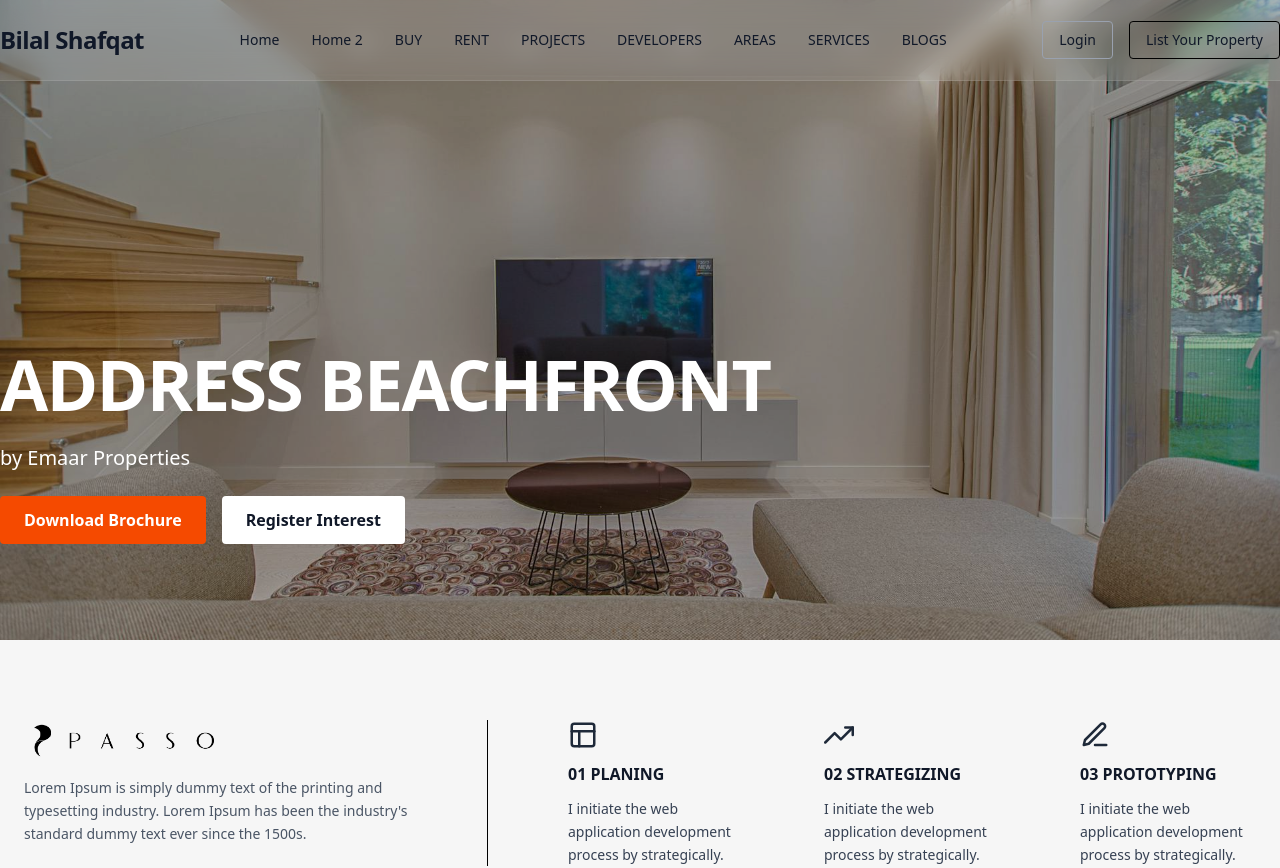
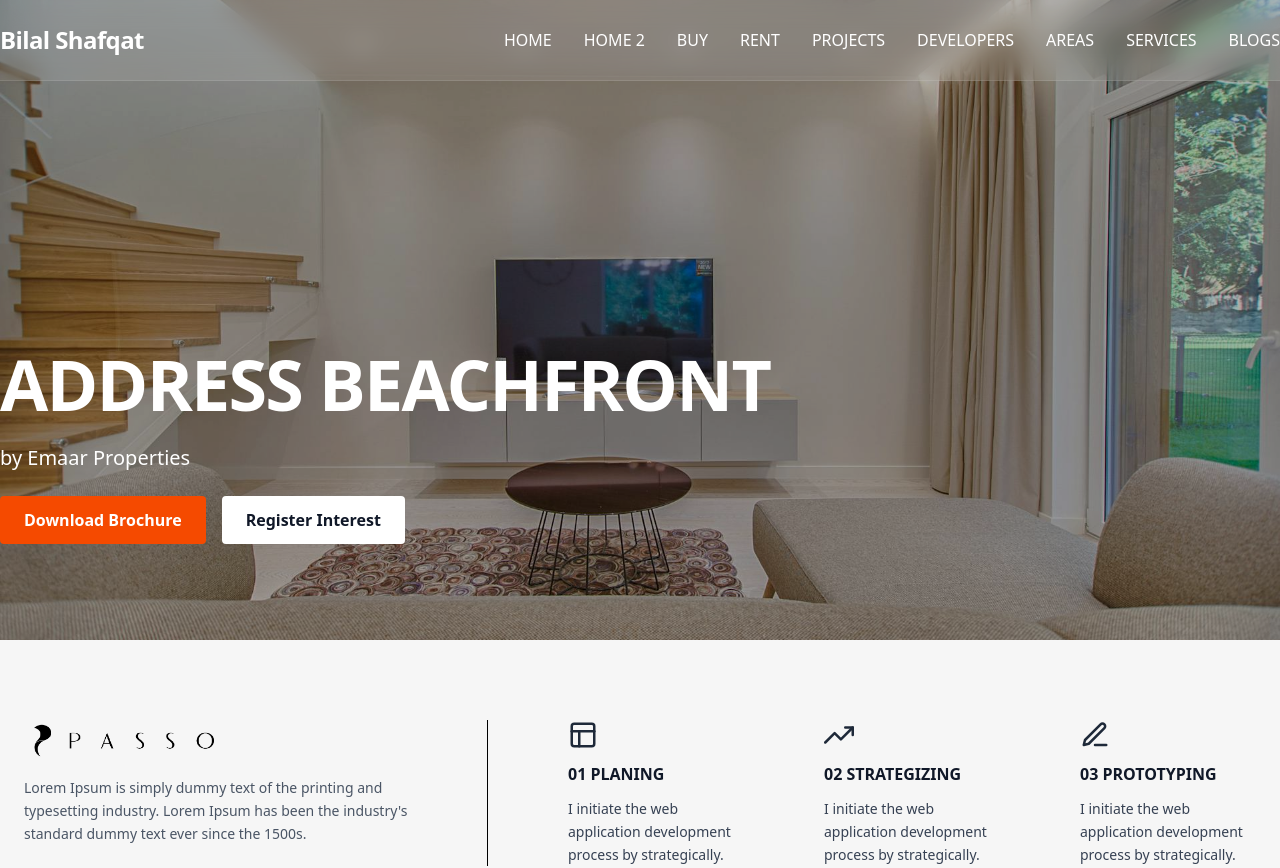
Before and after one commit to bilalshafqat42/psi-landing-page, a React (Create React App) app: page / in a window 1280 px wide. Shown: the top 868 px of the page. Built offline with nearby package versions, Linux system fonts and the light colour scheme.

Commit message:
new update in menu

```diff
--- a/src/components/Header.jsx
+++ b/src/components/Header.jsx
@@ -6,50 +6,50 @@ const Header = () => {
       <div className="max-w-[1440px] mx-auto px-6 sm:px-10 lg:px-0 h-20 flex items-center justify-between">
         {/* Logo */}
         <div className="flex items-center space-x-2">
-          <span className="text-2xl font-bold tracking-tight">
+          <span className="text-2xl text-white font-bold tracking-tight">
             Bilal Shafqat
           </span>
         </div>
 
         {/* Nav */}
-        <nav className="hidden lg:flex space-x-8 text-sm font-medium">
-          <a href="/" className="hover:text-blue-600 transition">
+        <nav className="hidden lg:flex space-x-8 text-base text-white uppercase font-medium">
+          <a href="/" className="hover:font-bold transition">
             Home
           </a>
-          <a href="/home-2" className="hover:text-blue-600 transition">
+          <a href="/" className="hover:font-bold transition">
             Home 2
           </a>
-          <a href="#buy" className="hover:text-blue-600 transition">
+          <a href="/" className="hover:font-bold transition">
             BUY
           </a>
-          <a href="#rent" className="hover:text-blue-600 transition">
+          <a href="/" className="hover:font-bold transition">
             RENT
           </a>
-          <a href="#projects" className="hover:text-blue-600 transition">
+          <a href="/" className="hover:font-bold transition">
             PROJECTS
           </a>
-          <a href="#developers" className="hover:text-blue-600 transition">
+          <a href="/" className="hover:font-bold transition">
             DEVELOPERS
           </a>
-          <a href="#areas" className="hover:text-blue-600 transition">
+          <a href="/" className="hover:font-bold transition">
             AREAS
           </a>
-          <a href="#services" className="hover:text-blue-600 transition">
+          <a href="/" className="hover:font-bold transition">
             SERVICES
           </a>
-          <a href="#blogs" className="hover:text-blue-600 transition">
+          <a href="/" className="hover:font-bold transition">
             BLOGS
           </a>
         </nav>
 
-        <div className="hidden lg:flex items-center space-x-4 text-sm">
+        {/* <div className="hidden lg:flex items-center space-x-4 text-sm">
           <button className="border border-gray-400 px-4 py-2 rounded hover:bg-gray-100">
             Login
           </button>
           <button className="border border-black px-4 py-2 rounded hover:bg-black hover:text-white transition">
             List Your Property
           </button>
-        </div>
+        </div> */}
       </div>
     </header>
   );
```
